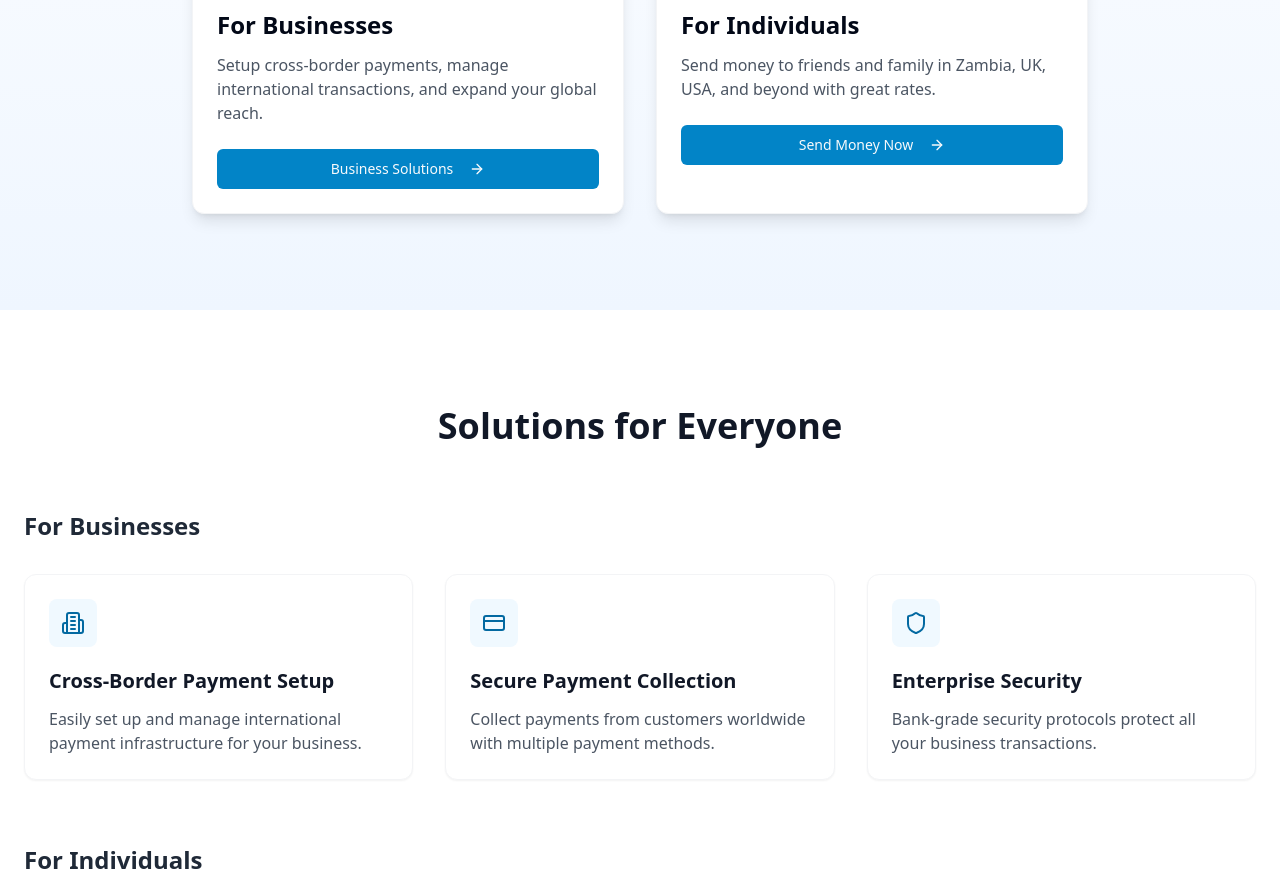
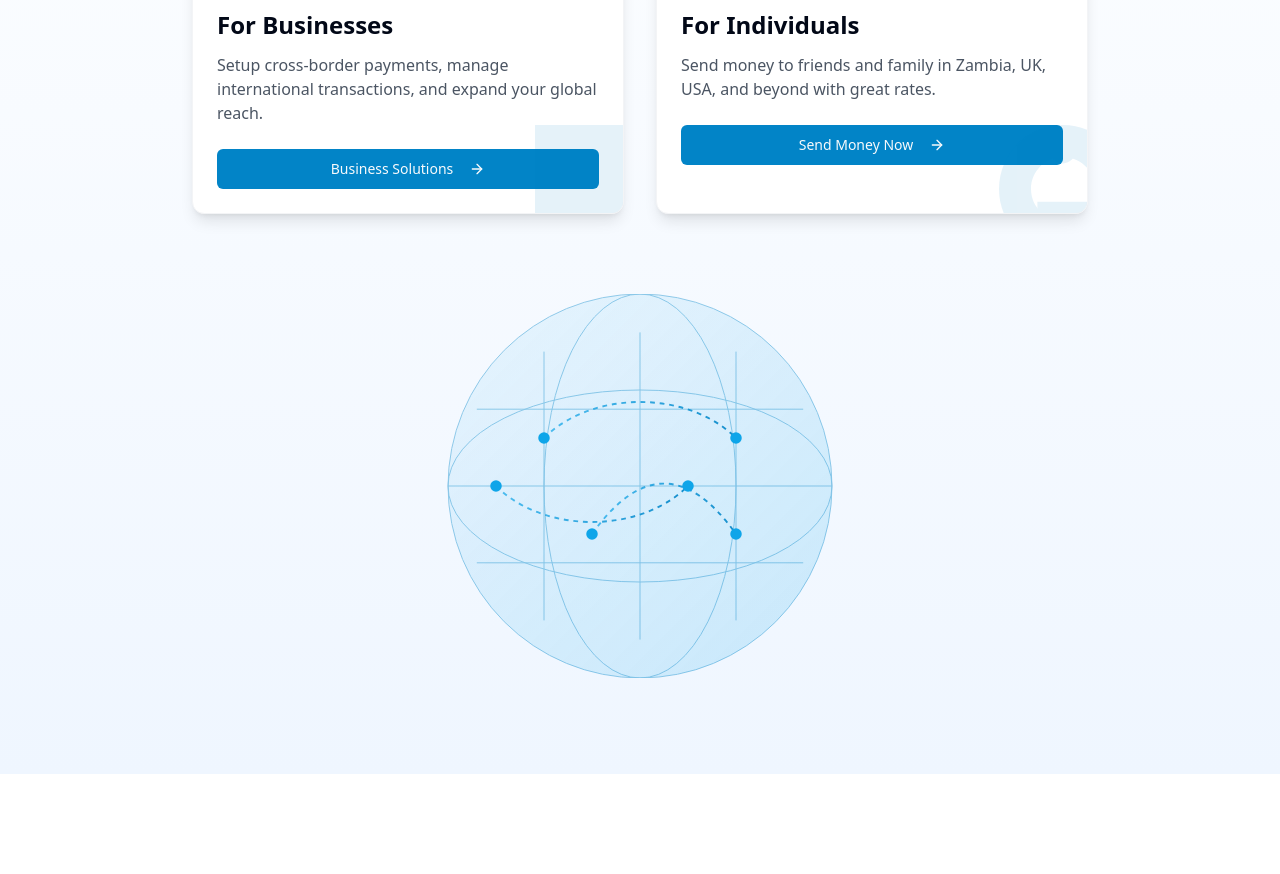
Before and after one commit to efemena-elvis/vesipay-landing-page-v1, a React (Vite) app: page / in a window 1280 px wide. Shown: the part 480-1354 px from the top of the page. Built offline with nearby package versions, Linux system fonts and the light colour scheme.

Commit message:
Add illustration
Add an illustration to the hero section.

```diff
--- a/src/components/HeroSection.tsx
+++ b/src/components/HeroSection.tsx
@@ -19,7 +19,7 @@ const HeroSection = () => {
 
         <div className="grid md:grid-cols-2 gap-8 max-w-4xl mx-auto">
           {/* Business Card */}
-          <div className="bg-white p-6 rounded-xl shadow-lg border border-gray-100">
+          <div className="bg-white p-6 rounded-xl shadow-lg border border-gray-100 relative overflow-hidden">
             <div className="mb-4">
               <Building2 className="h-8 w-8 text-vesipay-600" />
             </div>
@@ -30,10 +30,17 @@ const HeroSection = () => {
             <Button className="w-full bg-vesipay-600 hover:bg-vesipay-700">
               Business Solutions <ArrowRight className="ml-2 h-5 w-5" />
             </Button>
+
+            {/* Business illustration */}
+            <div className="absolute -bottom-10 -right-10 w-32 h-32 opacity-10">
+              <svg viewBox="0 0 200 200" xmlns="http://www.w3.org/2000/svg" className="fill-vesipay-600">
+                <path d="M0,0 L200,0 L200,160 L0,160 L0,0 Z M20,20 L180,20 L180,140 L20,140 L20,20 Z M50,40 L150,40 L150,60 L50,60 L50,40 Z M50,80 L150,80 L150,100 L50,100 L50,80 Z M50,120 L150,120 L150,140 L50,140 L50,120 Z" />
+              </svg>
+            </div>
           </div>
 
           {/* Individual Card */}
-          <div className="bg-white p-6 rounded-xl shadow-lg border border-gray-100">
+          <div className="bg-white p-6 rounded-xl shadow-lg border border-gray-100 relative overflow-hidden">
             <div className="mb-4">
               <User className="h-8 w-8 text-vesipay-600" />
             </div>
@@ -44,7 +51,66 @@ const HeroSection = () => {
             <Button className="w-full bg-vesipay-600 hover:bg-vesipay-700">
               Send Money Now <ArrowRight className="ml-2 h-5 w-5" />
             </Button>
+
+            {/* Individual illustration */}
+            <div className="absolute -bottom-10 -right-10 w-32 h-32 opacity-10">
+              <svg viewBox="0 0 200 200" xmlns="http://www.w3.org/2000/svg" className="fill-vesipay-600">
+                <path d="M100,0 C155.228,0 200,44.772 200,100 C200,155.228 155.228,200 100,200 C44.772,200 0,155.228 0,100 C0,44.772 44.772,0 100,0 Z M100,50 C72.386,50 50,72.386 50,100 C50,127.614 72.386,150 100,150 C127.614,150 150,127.614 150,100 C150,72.386 127.614,50 100,50 Z" />
+                <path d="M100,20 C110.457,20 120,29.543 120,40 C120,50.457 110.457,60 100,60 C89.543,60 80,50.457 80,40 C80,29.543 89.543,20 100,20 Z" />
+                <path d="M60,120 L140,120 L140,180 C140,190.457 130.457,200 120,200 L80,200 C69.543,200 60,190.457 60,180 L60,120 Z" />
+              </svg>
+            </div>
           </div>
+        </div>
+
+        {/* Global illustration */}
+        <div className="mt-20 flex justify-center animate-fade-in">
+          <svg viewBox="0 0 800 400" xmlns="http://www.w3.org/2000/svg" className="w-full max-w-3xl">
+            <defs>
+              <linearGradient id="globeGradient" x1="0%" y1="0%" x2="100%" y2="100%">
+                <stop offset="0%" stopColor="#0ea5e9" stopOpacity="0.2" />
+                <stop offset="100%" stopColor="#0ea5e9" stopOpacity="0.6" />
+              </linearGradient>
+              <linearGradient id="pathGradient" x1="0%" y1="0%" x2="100%" y2="0%">
+                <stop offset="0%" stopColor="#0ea5e9" stopOpacity="0.7" />
+                <stop offset="100%" stopColor="#0284c7" stopOpacity="0.9" />
+              </linearGradient>
+            </defs>
+
+            {/* Globe */}
+            <ellipse cx="400" cy="200" rx="200" ry="200" fill="url(#globeGradient)" opacity="0.3" />
+
+            {/* Grid lines */}
+            <g stroke="#0284c7" strokeWidth="1" opacity="0.4">
+              {/* Horizontal lines */}
+              <path d="M200,200 h400" />
+              <path d="M230,120 h340" />
+              <path d="M230,280 h340" />
+              <path d="M400,40 v320" />
+              <path d="M300,60 v280" />
+              <path d="M500,60 v280" />
+
+              {/* Elliptical paths */}
+              <ellipse cx="400" cy="200" rx="200" ry="200" fill="none" />
+              <ellipse cx="400" cy="200" rx="200" ry="100" fill="none" />
+              <ellipse cx="400" cy="200" rx="100" ry="200" fill="none" />
+            </g>
+
+            {/* Connection paths */}
+            <g stroke="url(#pathGradient)" strokeWidth="2" fill="none" strokeDasharray="5,5">
+              <path d="M300,150 C350,100 450,100 500,150" />
+              <path d="M250,200 C300,250 400,250 450,200" />
+              <path d="M350,250 C400,180 450,180 500,250" />
+            </g>
+
+            {/* Location dots */}
+            <circle cx="300" cy="150" r="6" fill="#0ea5e9" />
+            <circle cx="500" cy="150" r="6" fill="#0ea5e9" />
+            <circle cx="250" cy="200" r="6" fill="#0ea5e9" />
+            <circle cx="450" cy="200" r="6" fill="#0ea5e9" />
+            <circle cx="350" cy="250" r="6" fill="#0ea5e9" />
+            <circle cx="500" cy="250" r="6" fill="#0ea5e9" />
+          </svg>
         </div>
       </div>
     </section>
```
